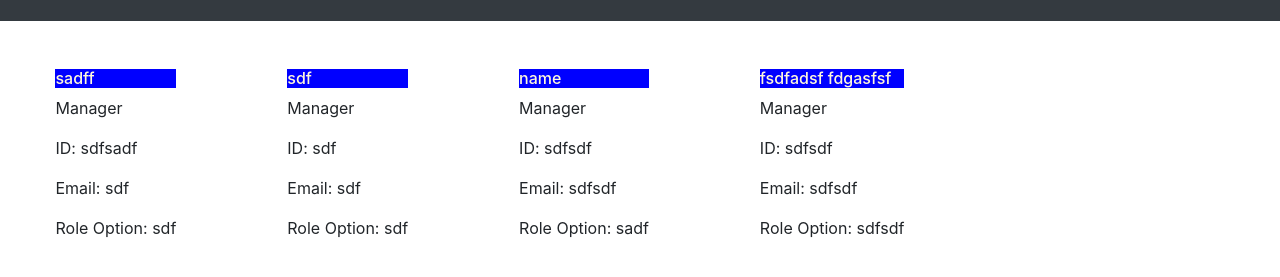
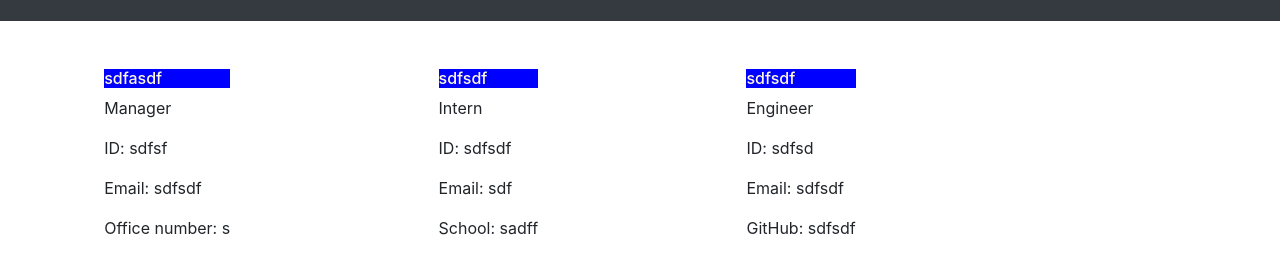
Before and after one commit to jpoulin587/team-profile-generator, a website: page team-roster.html in a window 1280 px wide. Shown: the part 67-344 px from the top of the page. Drawn offline with nearby package versions, Linux system fonts and the light colour scheme.

Commit message:
roleThing fixed

```diff
--- a/team-roster.html
+++ b/team-roster.html
@@ -30,35 +30,27 @@
                 <!-- the div below is replaced with the makeCards function-->
 
         <div>
-            <h2>sadff</h2>
+            <h2>sdfasdf</h2>
             <p>Manager</p>
-            <p>ID: sdfsadf</p>
-            <p>Email: sdf</p>
-            <p>Role Option: sdf</p>
+            <p>ID: sdfsf</p>
+            <p>Email: sdfsdf</p>
+            <p>Office number:  s</p>
         </div>
 
         <div>
-            <h2>sdf</h2>
-            <p>Manager</p>
-            <p>ID: sdf</p>
+            <h2>sdfsdf</h2>
+            <p>Intern</p>
+            <p>ID: sdfsdf</p>
             <p>Email: sdf</p>
-            <p>Role Option: sdf</p>
+            <p>School:  sadff</p>
         </div>
 
         <div>
-            <h2>name</h2>
-            <p>Manager</p>
-            <p>ID: sdfsdf</p>
+            <h2>sdfsdf</h2>
+            <p>Engineer</p>
+            <p>ID: sdfsd</p>
             <p>Email: sdfsdf</p>
-            <p>Role Option: sadf</p>
-        </div>
-
-        <div>
-            <h2>fsdfadsf fdgasfsf</h2>
-            <p>Manager</p>
-            <p>ID: sdfsdf</p>
-            <p>Email: sdfsdf</p>
-            <p>Role Option: sdfsdf</p>
+            <p>GitHub:  sdfsdf</p>
         </div>
 
                 </section>
```
Also changed, not shown: index.js (+13 -11 lines).
